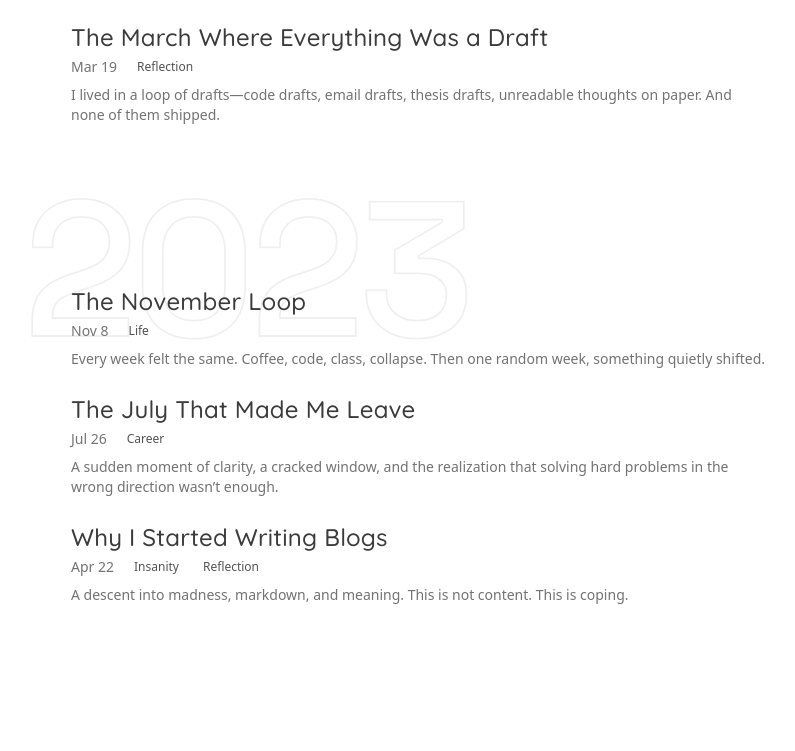
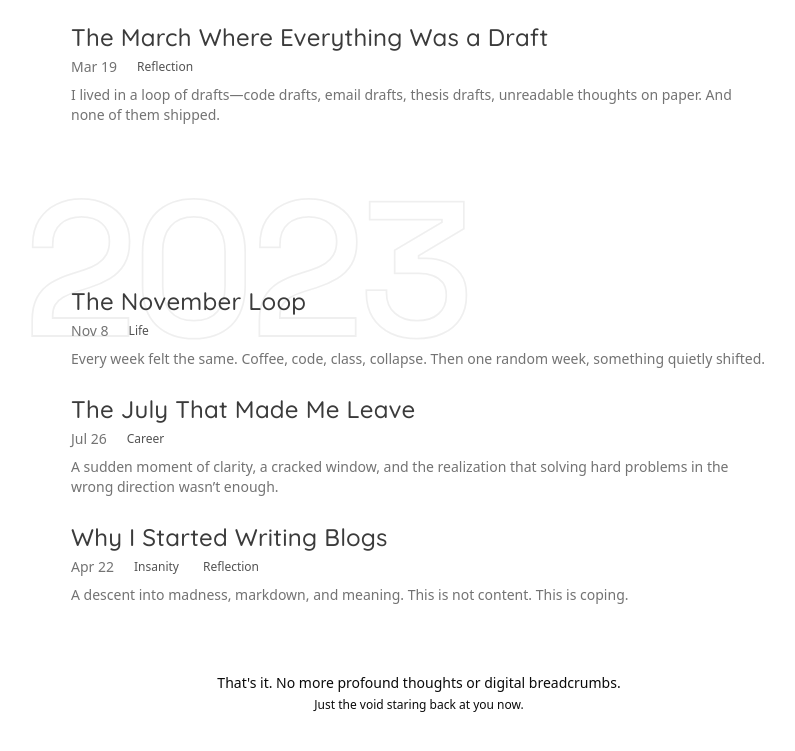
Before and after one commit to SamJin98/SamJin98.github.io, an Astro site: page /blog in a window 1280 px wide. Shown: the part 1607-2358 px from the top of the page, without its empty margins (241-1036 px from the left). Before the commit the page ends 2312 px from the top, so only its background shows below. Built offline with nearby package versions, Linux system fonts and the light colour scheme; Astro itself is replaced by a stand-in of ours.

Commit message:
fix: profound ending

```diff
--- a/src/pages/blog.astro
+++ b/src/pages/blog.astro
@@ -27,6 +27,7 @@ const postsByYear = sortedPosts.reduce(
 
 // Get sorted years (descending)
 const years = Object.keys(postsByYear).sort((a, b) => parseInt(b) - parseInt(a))
+console.log(years.length)
 ---
 
 <Layout title="Blog">
@@ -77,6 +78,16 @@ const years = Object.keys(postsByYear).sort((a, b) => parseInt(b) - parseInt(a))
                     </div>
                   </MotionWrapper>
                 ))}
+                {yearIndex === years.length - 1 && (
+                  <MotionWrapper client:load delay={yearIndex * 0.2 + 1}>
+                    <div class="mt-12 mb-4 text-center">
+                      <p class="text-sm text-foreground">
+                        That's it. No more profound thoughts or digital breadcrumbs.
+                      </p>
+                      <p class="text-xs mt-1 text-foreground">Just the void staring back at you now.</p>
+                    </div>
+                  </MotionWrapper>
+                )}
               </div>
             </section>
           </MotionWrapper>
```
Also changed, not shown: src/pages/blog/[slug].astro (+0 -14 lines).
